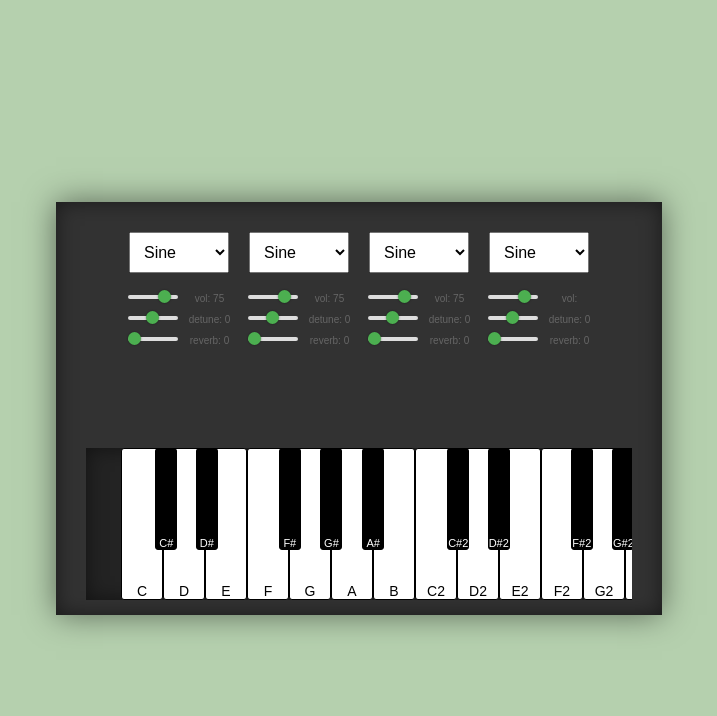
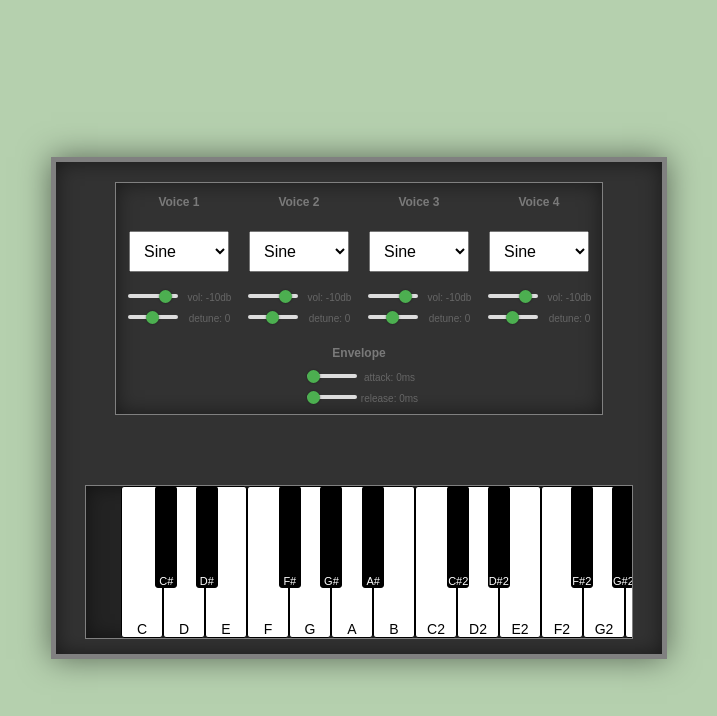
Before and after one commit to MaxTop60/WebSynth, a plain HTML site: page index.html in a window 1280 px wide. Shown: the whole page, without its empty margins (281-998 px from the left). Drawn offline with nearby package versions, Linux system fonts and the light colour scheme.

Commit message:
alpha version 0.1 dynamic envelope control added little cosmetic changes reverb control deleted

```diff
--- a/index.html
+++ b/index.html
@@ -12,6 +12,7 @@
         <div class="synth">
             <div class="panel">
                 <div class="waveform">
+                    <h3 class="control-container-title">Voice 1</h3>
                     <select id="waveform1">
                         <option value="sine">Sine</option>
                         <option value="square">Square</option>
@@ -19,20 +20,17 @@
                         <option value="sawtooth">Saw</option>
                     </select>
                     <div class="control-container">
-                        <input type="range" id="volume1" min="0" max="100" value="75" class="volume" step="10">
-                        <span class="tooltip" id="volume1-tooltip">vol: 75</span>
+                        <input type="range" id="volume1" min="-60" max="0" value="-10" class="volume" step="1">
+                        <span class="tooltip" id="volume1-tooltip">vol: -10db</span>
                     </div>
                     <div class="control-container">
                         <input type="range" id="detune1" min="-100" max="100" value="0" class="detune" step="5">
                         <span class="tooltip" id="detune1-tooltip">detune: 0</span>
                     </div>
-                    <div class="control-container">
-                        <input type="range" id="reverb1" min="0" max="100" value="0" class="reverb" step="25">
-                        <span class="tooltip" id="reverb1-tooltip">reverb: 0</span>
-                    </div>
                 </div>
 
                 <div class="waveform">
+                    <h3 class="control-container-title">Voice 2</h3>
                     <select id="waveform2">
                         <option value="sine">Sine</option>
                         <option value="square">Square</option>
@@ -40,21 +38,18 @@
                         <option value="sawtooth">Saw</option>
                     </select>
                     <div class="control-container">
-                        <input type="range" id="volume2" min="0" max="100" value="75" class="volume" step="10">
-                        <span class="tooltip" id="volume2-tooltip">vol: 75</span>
+                        <input type="range" id="volume2" min="-60" max="0" value="-10" class="volume" step="1">
+                        <span class="tooltip" id="volume2-tooltip">vol: -10db</span>
                     </div>
                     <div class="control-container">
                         <input type="range" id="detune2" min="-100" max="100" value="0" class="detune" step="5">
                         <span class="tooltip" id="detune2-tooltip">detune: 0</span>
                     </div>
-                    <div class="control-container">
-                        <input type="range" id="reverb2" min="0" max="100" value="0" class="reverb" step="25">
-                        <span class="tooltip" id="reverb2-tooltip">reverb: 0</span>
-                    </div>
 
                 </div>
 
                 <div class="waveform">
+                    <h3 class="control-container-title">Voice 3</h3>
                     <select id="waveform3">
                         <option value="sine">Sine</option>
                         <option value="square">Square</option>
@@ -62,20 +57,17 @@
                         <option value="sawtooth">Saw</option>
                     </select>
                     <div class="control-container">
-                        <input type="range" id="volume3" min="0" max="100" value="75" class="volume" step="10">
-                        <span class="tooltip" id="volume3-tooltip">vol: 75</span>
+                        <input type="range" id="volume3" min="-60" max="0" value="-10" class="volume" step="1">
+                        <span class="tooltip" id="volume3-tooltip">vol: -10db</span>
                     </div>
                     <div class="control-container">
                         <input type="range" id="detune3" min="-100" max="100" value="0" class="detune" step="5">
                         <span class="tooltip" id="detune3-tooltip">detune: 0</span>
                     </div>
-                    <div class="control-container">
-                        <input type="range" id="reverb3" min="0" max="100" value="0" class="reverb" step="25">
-                        <span class="tooltip" id="reverb3-tooltip">reverb: 0</span>
-                    </div>
                 </div>
 
                 <div class="waveform">
+                    <h3 class="control-container-title">Voice 4</h3>
                     <select id="waveform4">
                         <option value="sine">Sine</option>
                         <option value="square">Square</option>
@@ -83,16 +75,24 @@
                         <option value="sawtooth">Saw</option>
                     </select>
                     <div class="control-container">
-                        <input type="range" id="volume4" min="0" max="100" value="75" class="volume" step="10">
-                        <span class="tooltip" id="volume4-tooltip">vol: </span>
+                        <input type="range" id="volume4" min="-60" max="0" value="-10" class="volume" step="1">
+                        <span class="tooltip" id="volume4-tooltip">vol: -10db</span>
                     </div>
                     <div class="control-container">
                         <input type="range" id="detune4" min="-100" max="100" value="0" class="detune" step="5">
                         <span class="tooltip" id="detune4-tooltip">detune: 0</span>
                     </div>
+                </div>
+
+                <div class="envelope-control">
+                    <h3 class="control-container-title">Envelope</h3>
                     <div class="control-container">
-                        <input type="range" id="reverb4" min="0" max="100" value="0" class="reverb" step="25">
-                        <span class="tooltip" id="reverb4-tooltip">reverb: 0</span>
+                        <input type="range" id="attack" min="0" max="100" value="0" class="envelope-attack" step="5">
+                        <span class="tooltip" id="attack-tooltip">attack: 0ms</span>
+                    </div>
+                    <div class="control-container">
+                        <input type="range" id="release" min="0" max="100" value="0" class="envelope-release" step="5">
+                        <span class="tooltip" id="release-tooltip">release: 0ms</span>
                     </div>
                 </div>
             </div>
--- a/script.js
+++ b/script.js
@@ -27,8 +27,13 @@ const tooltips = [
     document.getElementById('detune1-tooltip'),
     document.getElementById('detune2-tooltip'),
     document.getElementById('detune3-tooltip'),
-    document.getElementById('detune4-tooltip')
+    document.getElementById('detune4-tooltip'),
+    document.getElementById('attack-tooltip'),
+    document.getElementById('release-tooltip')
 ];
+
+const envelopeAttack = document.getElementById('attack');
+const envelopeRelease = document.getElementById('release');
 
 const keys = document.querySelectorAll('.key');
 const synths = [];
@@ -54,6 +59,23 @@ for (let i = 0; i < 4; i++) {
     synth.volume.value = minDbVolume; // Устанавливаем начальную громкость на 0 дБ
     synths.push(synth);
 
+    // Обработчики изменения динамики (envelope)
+    envelopeAttack.addEventListener('input', () => {
+        const attackValue = envelopeAttack.value / 100; // Преобразуем значение
+        synths.forEach(synth => {
+            synth.envelope.attack = attackValue;
+            tooltips[8].textContent = 'attack: ' + envelopeAttack.value; // Обновляем подсказку
+        });
+    });
+
+    envelopeRelease.addEventListener('input', () => {
+        const releaseValue = envelopeRelease.value / 100; // Преобразуем значение
+        synths.forEach(synth => {
+            synth.envelope.release = releaseValue;
+            tooltips[9].textContent = 'release: ' + envelopeRelease.value; // Обновляем подсказку
+        });
+    });
+
     // Обработчик изменения формы волны
     waveforms[i].addEventListener('change', () => {
         synth.oscillator.type = waveforms[i].value;
@@ -62,12 +84,11 @@ for (let i = 0; i < 4; i++) {
     // Обработчик изменения громкости
     volumes[i].addEventListener('input', () => {
         // Преобразуем значение ползунка в децибелы
-        const volumeValue = volumes[i].value; // предполагается, что значение от 0 до 100
-        const dbValue = (volumeValue / 100) * 20; // Преобразование в диапазон от 0 до 20 дБ
-        synth.volume.value = minDbVolume + dbValue; // Устанавливаем громкость от 0 дБ до 20 дБ
+        const volumeValue = volumes[i].value;
+        synth.volume.value = volumeValue;
 
         // Обновляем текст подсказки для громкости
-        tooltips[i].textContent = 'vol: ' + volumeValue;
+        tooltips[i].textContent = 'vol: ' + volumeValue + 'db';
     });
 
     // Обработчик изменения detune
--- a/style.css
+++ b/style.css
@@ -26,6 +26,7 @@ input[type=range] {
     display: flex;
     justify-content: center;
     flex-direction: column;
+    border: 5px solid gray;
     box-shadow: 0px 0px 30px rgba(0, 0, 0, 0.5), inset 0px 0px 20px rgba(0, 0, 0, 0.5);
 
 }
@@ -34,13 +35,14 @@ input[type=range] {
     position: relative;
     margin: auto;
     background-color: rgb(35, 35, 35);
-    margin-top: 92px;
+    margin-top: 70px;
     max-width: 90%;
     overflow: auto;
     padding: 0;
     -ms-overflow-style: none;
     scrollbar-width: none;
     margin-bottom: 15px;
+    border: 1px solid gray;
     box-shadow: inset 0px 0px 20px rgba(0, 0, 0, 0.5);
 }
 
@@ -124,6 +126,8 @@ input[type=range] {
     margin: auto;
     margin-top: 20px;
     text-align: center;
+    border: 1px solid gray;
+    box-shadow: inset 0px 0px 20px rgba(0, 0, 0, 0.5);
 }
 
 .panel select{
@@ -144,6 +148,16 @@ input[type=range] {
     margin-top: 10px;
     margin-left: 7px;
     margin-bottom: 10px;
+}
+
+.envelope-control {
+    width: 25%;
+    height: 50%;
+}
+
+.control-container-title {
+    font-size: 12px;
+    color:rgb(122, 122, 122);
 }
 
 /* Стили для ползунка в Chrome, Safari и Edge */
```
